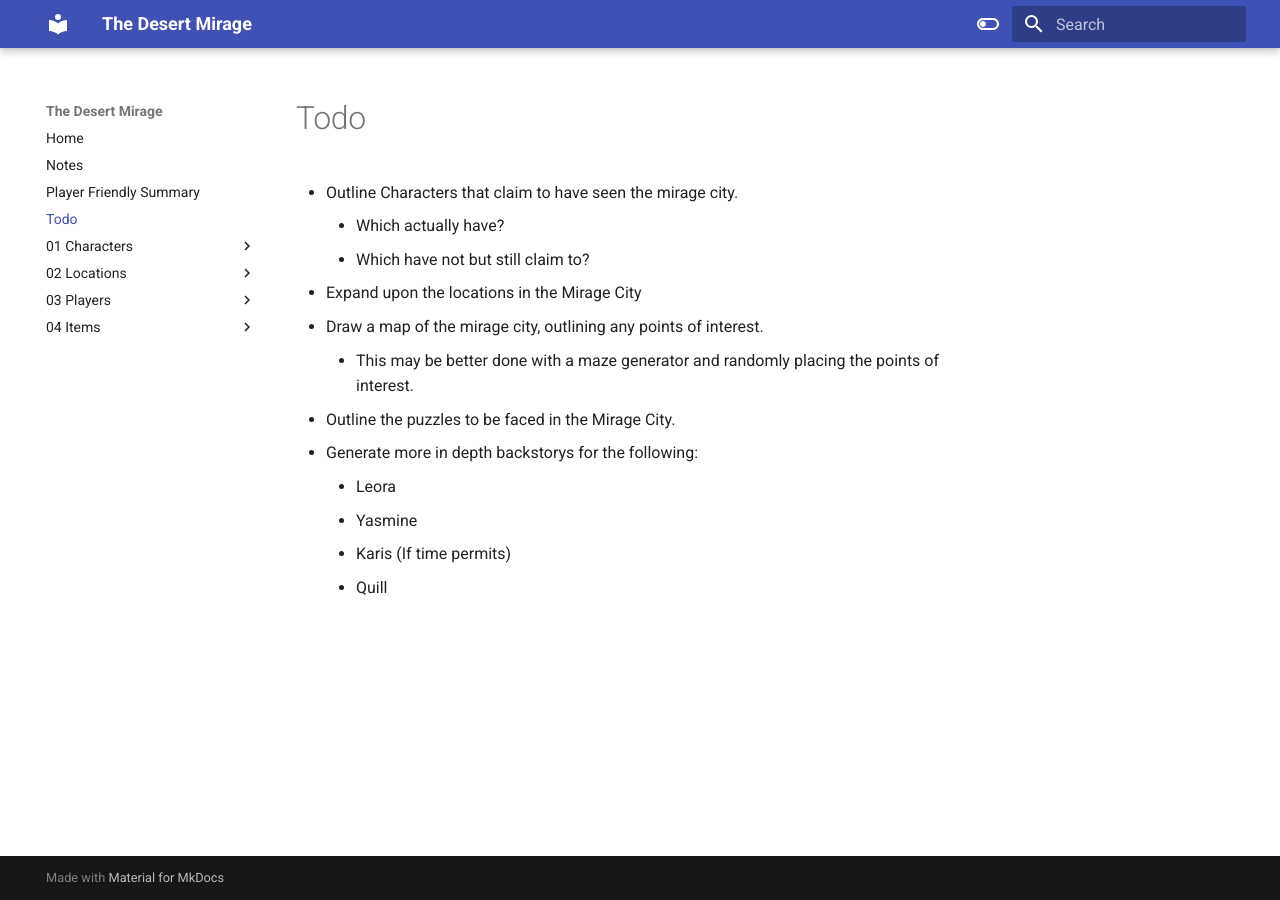
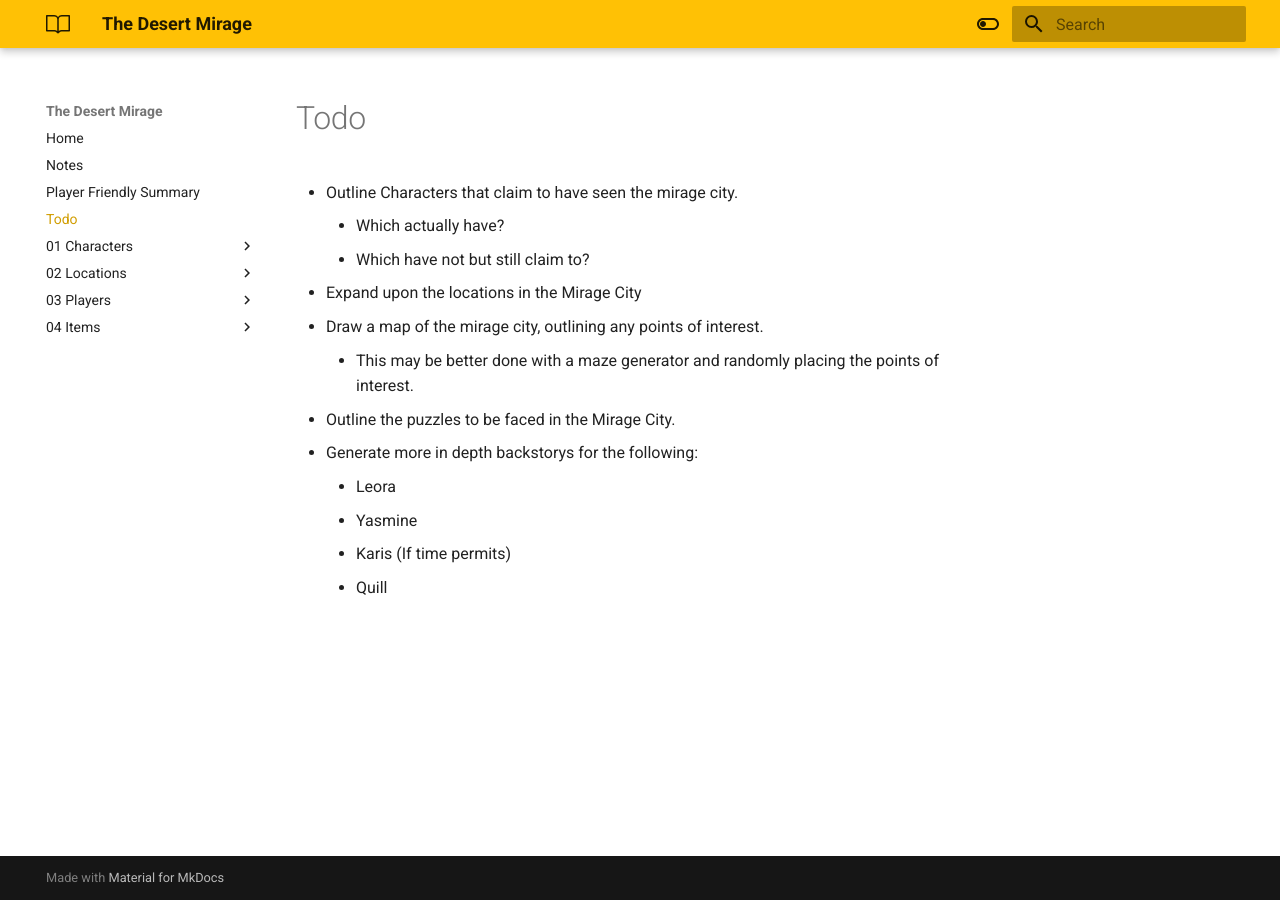
Before and after one commit to jaydickson02/Everything, an MkDocs documentation site: the page built from docs/Todo.md, in a window 1280 px wide. Built offline with MkDocs 1.6.1 and Material for MkDocs 9.7.7, drawn with Linux system fonts in a browser that asks for light colours.

Commit message:
Update mkdocs.yml

```diff
--- a/mkdocs.yml
+++ b/mkdocs.yml
@@ -2,13 +2,15 @@ site_name: The Desert Mirage
 
 theme:
     name: 'material'
+    icon:
+        logo: octicons/book-24
     palette:
 
     # Light mode
     - media: "(prefers-color-scheme: light)"
       scheme: default
-      primary: rgb(34, 39, 46)
-      accent: indigo
+      primary: amber
+      accent: purple
       toggle:
         icon: material/toggle-switch-off-outline
         name: Switch to dark mode
@@ -16,8 +18,8 @@ theme:
     # Dark mode
     - media: "(prefers-color-scheme: dark)"
       scheme: slate
-      primary: rgb(34, 39, 46)
-      accent: blue
+      primary: amber
+      accent: purple
       toggle:
         icon: material/toggle-switch
         name: Switch to light mode
```
